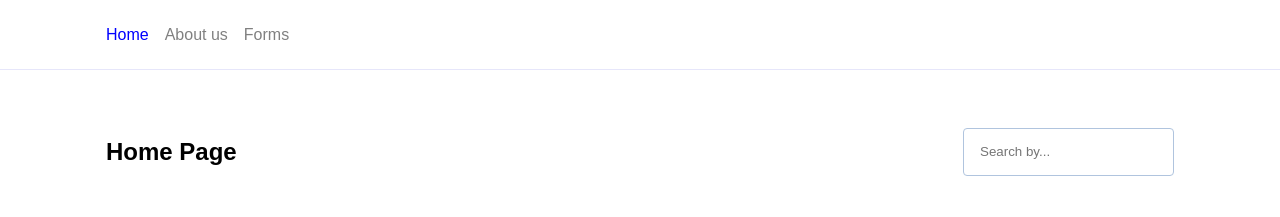
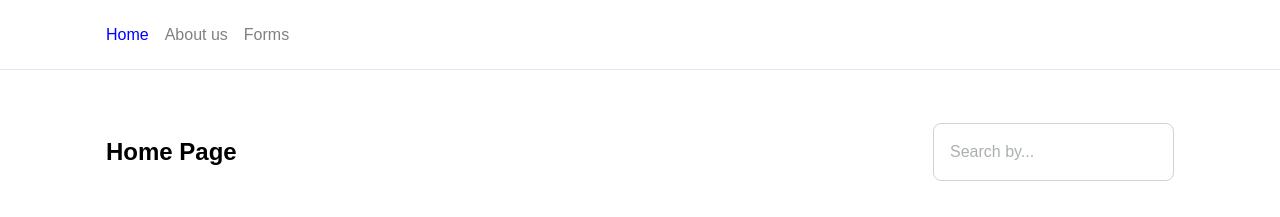
Before and after one commit to artpotlov/rss-react-course, a React (Create React App) app in the folder learn-react-course/: page / in a window 1280 px wide. Shown: the top 217 px of the page. Built offline with nearby package versions, Linux system fonts and the light colour scheme.

Commit message:
fix: fix component state, change styles, add two functions

```diff
--- a/learn-react-course/src/components/SearchBar/SearchBar.tsx
+++ b/learn-react-course/src/components/SearchBar/SearchBar.tsx
@@ -4,40 +4,41 @@ import { getSearchData, saveSearchData } from '../../utils/local-storage';
 
 type TProps = {
   dataTestId?: string;
+  setValue?: React.Dispatch<React.SetStateAction<string>>;
 };
 
-const SearchBar: React.FC<TProps> = ({ dataTestId }) => {
-  const [value, setValue] = useState('');
-  const valueRef = useRef(value);
-
-  const onInputChange = (event: React.ChangeEvent<HTMLInputElement>) => {
-    if (!(event.target instanceof HTMLInputElement)) return;
-    setValue(event.target.value.trim());
-  };
+const SearchBar: React.FC<TProps> = ({ setValue, dataTestId }) => {
+  const [searchVal, setSearchVal] = useState(getSearchData() || '');
+  const searchValRef = useRef(searchVal);
 
   useEffect(() => {
-    const valFromLocalStorage = getSearchData();
-    if (!valFromLocalStorage) return;
-    setValue(valFromLocalStorage);
-  }, []);
-
-  useEffect(() => {
-    valueRef.current = value;
-  }, [value]);
+    searchValRef.current = searchVal;
+  }, [searchVal]);
 
   useEffect(() => {
     return () => {
-      saveSearchData(valueRef.current);
+      saveSearchData(searchValRef.current);
     };
   }, []);
+
+  const onHandleChange = (event: React.ChangeEvent<HTMLInputElement>) => {
+    if (!(event.target instanceof HTMLInputElement)) return;
+    setSearchVal(event.target.value.trim());
+  };
+
+  const onInputEnterPress = (event: React.KeyboardEvent<HTMLInputElement>) => {
+    if (!(event.target instanceof HTMLInputElement && event.key === 'Enter') || !setValue) return;
+    setValue(event.target.value.trim());
+  };
 
   return (
     <SearchInput
       placeholder="Search by..."
       type="search"
       data-testid={dataTestId}
-      value={value}
-      onChange={onInputChange}
+      onKeyUp={onInputEnterPress}
+      value={searchVal}
+      onChange={onHandleChange}
     />
   );
 };
@@ -47,14 +48,20 @@ SearchBar.defaultProps = { dataTestId: 'search-bar' };
 export default SearchBar;
 
 const SearchInput = styled.input`
-  padding: 0 1rem;
-  border: 1px solid lightsteelblue;
-  height: 3rem;
-  border-radius: 0.25rem;
-  outline: 0;
+  height: 58px;
+  border: 1px solid #cfd3d5;
+  border-radius: 8px;
+  padding: 8px 16px;
+  font-size: 16px;
+  line-height: 1;
+  outline: none;
   transition: border 0.2s ease-in-out;
 
+  &::placeholder {
+    color: #abafb1;
+  }
+
   &:focus {
-    border: 1px solid steelblue;
+    border: 1px solid #5570f1;
   }
 `;
```
